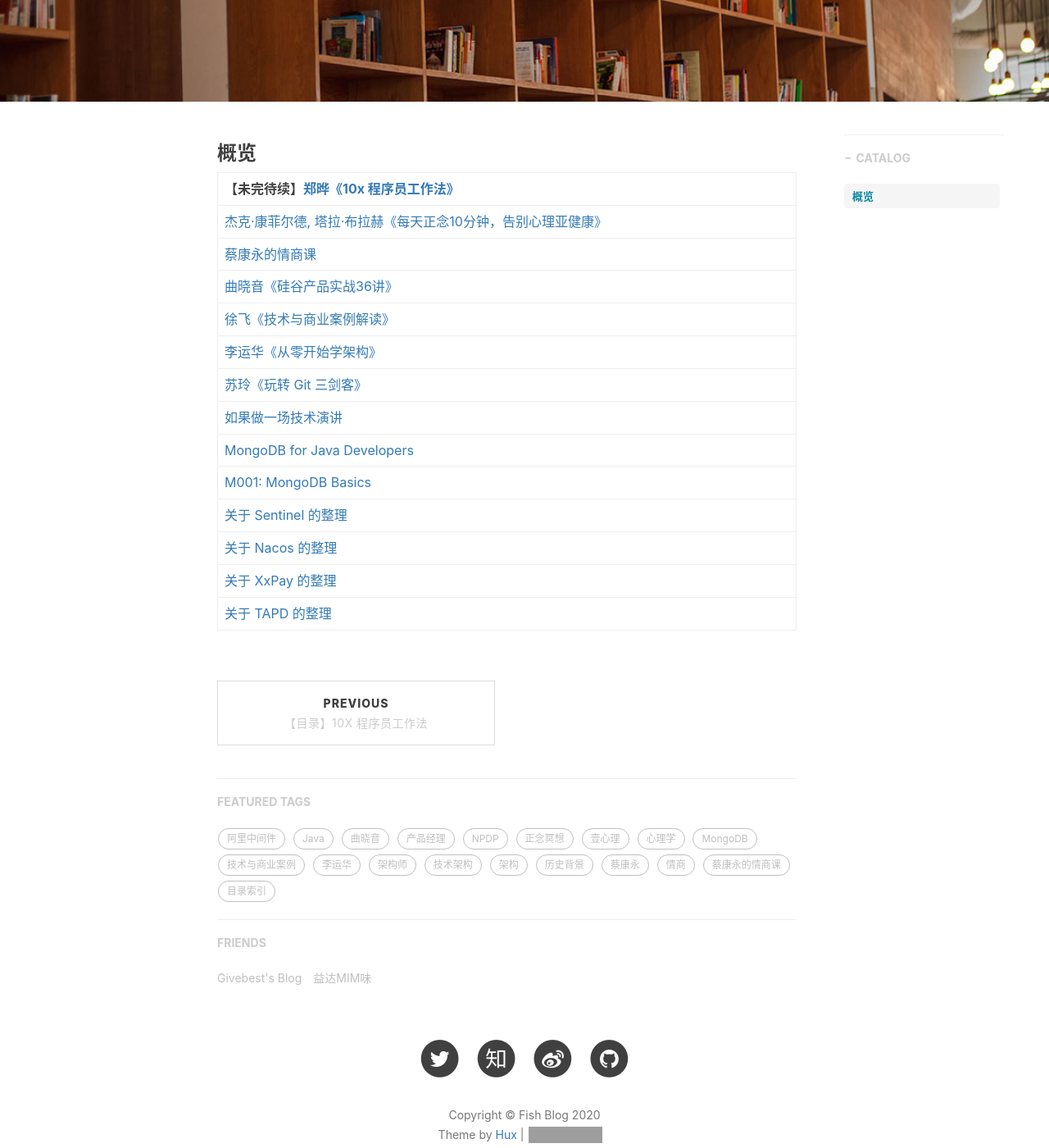
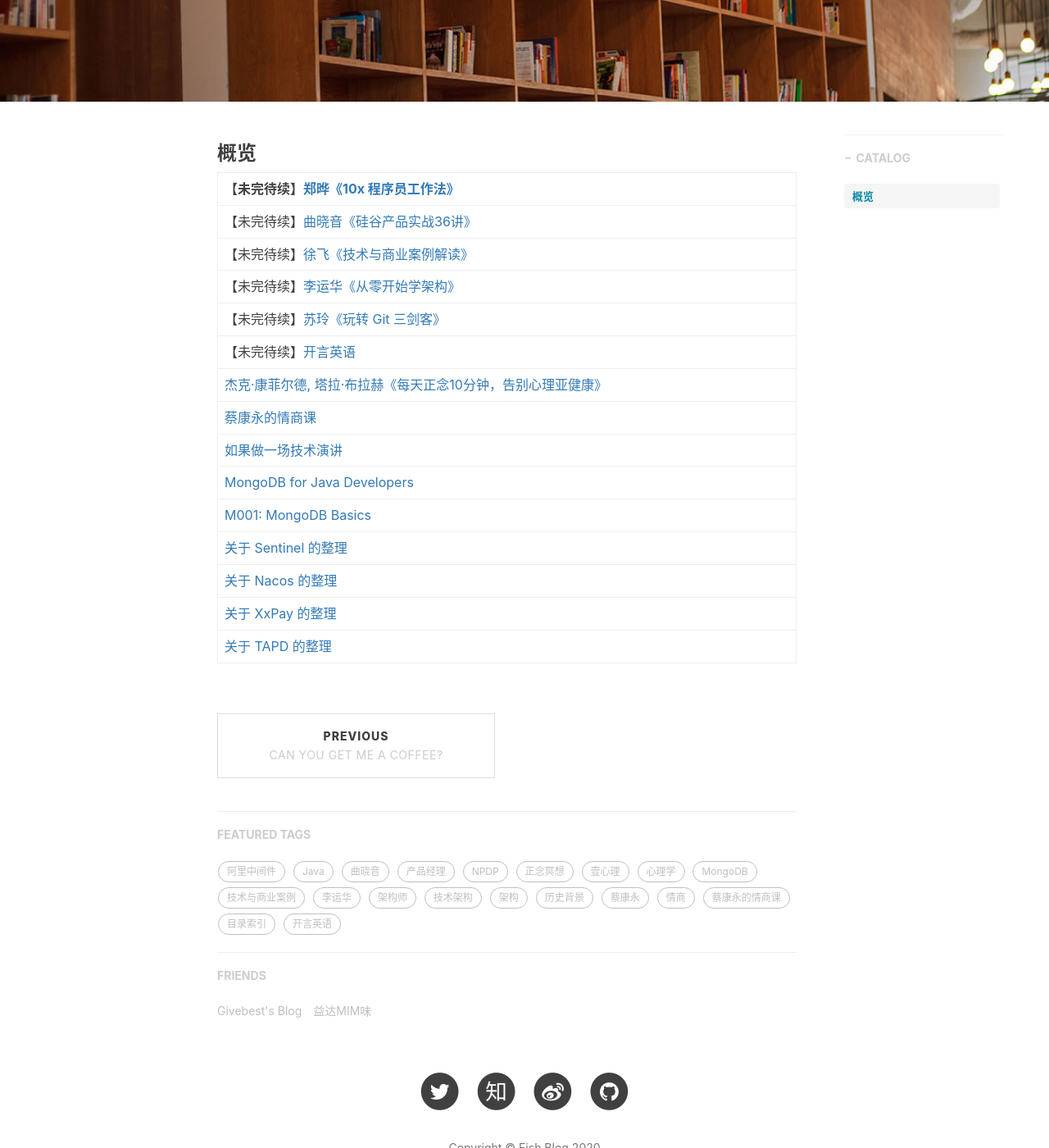
Before and after one commit to yuleizhuai/yuleizhuai.github.io, a Jekyll site: the page built from _posts/2018-11-25-index.markdown, in a window 1280 px wide and 1400 px high, scrolled down 399 px. Shown: the whole window at 82% size. Built offline with Jekyll 4.4.1, drawn with Linux system fonts in a browser that asks for light colours; nearby versions of some CDN libraries; comment, search, counter and statistics services are not loaded; some of the changed lines change nothing that is shown; grey boxes are pictures that could not be loaded.

Commit message:
add open language - Can you get me a coffee?

```diff
--- a/_posts/2018-11-25-index.markdown
+++ b/_posts/2018-11-25-index.markdown
@@ -17,12 +17,13 @@
 
 | 【未完待续】[郑晔《10x 程序员工作法》](https://yulei.vip/2020/06/17/index/) |
 | ------------------------------------------------------------ |
+| 【未完待续】[曲晓音《硅谷产品实战36讲》](https://yulei.vip/2018/09/03/silicon-valley-products/) |
+| 【未完待续】[徐飞《技术与商业案例解读》](https://yulei.vip/2018/11/26/Technology_and_business/) |
+| 【未完待续】[李运华《从零开始学架构》](https://yulei.vip/2018/12/13/learning_architecture_from_zero/) |
+| 【未完待续】[苏玲《玩转 Git 三剑客》](https://yulei.vip/2018/12/13/Play_Git_three_musketeers/) |
+| 【未完待续】[开言英语](https://yulei.vip/2020/02/20/index/)  |
 | [杰克·康菲尔德, 塔拉·布拉赫《每天正念10分钟，告别心理亚健康》](https://yulei.vip/2018/09/18/mindful/) |
 | [蔡康永的情商课](https://yulei.vip/2019/02/24/index/)        |
-| [曲晓音《硅谷产品实战36讲》](https://yulei.vip/2018/09/03/silicon-valley-products/) |
-| [徐飞《技术与商业案例解读》](https://yulei.vip/2018/11/26/Technology_and_business/) |
-| [李运华《从零开始学架构》](https://yulei.vip/2018/12/13/learning_architecture_from_zero/) |
-| [苏玲《玩转 Git 三剑客》](https://yulei.vip/2018/12/13/Play_Git_three_musketeers/) |
 | [如果做一场技术演讲](https://yulei.vip/2018/12/12/How_to_make_a_good_technical_speech/) |
 | [MongoDB for Java Developers](https://yulei.vip/2018/10/16/Java_Developers/) |
 | [M001: MongoDB Basics](https://yulei.vip/2018/10/16/Basics/) |
--- /dev/null
+++ b/_posts/Open_language/2020-02-20-index.markdown
@@ -0,0 +1,59 @@
+---
+layout:     post
+title:      "【目录】开言英语"
+subtitle:   "作者：于磊 来自：开言英语"
+date:       2020-02-20 00:00:00
+author:     "于磊"
+header-img: "img/10_times_programmer_work_method/35c3207e975934a6c92443f1ec156f29.jpg"
+catalog: true
+tags:
+    - 开言英语
+
+
+---
+
+### 脑图
+
+![mindful_directory](/img/open_language/index.png)
+
+
+
+### A1
+
+#### UNIT 01. 介绍与问候 1
+
+##### Nice to meet you.
+
+##### What's your name?
+
+##### How old are you?
+
+##### Are you Chinese?
+
+
+
+### A2
+
+#### UNIT 07. 询问与请求
+
+##### Can I borrow your phone?
+
+##### Could you show it to me?
+
+##### [Can you get me a coffee?](https://yulei.vip/2020/06/17/coffee/)
+
+
+
+### B1
+
+
+
+### B2
+
+
+
+### C1
+
+
+
+### C2
--- /dev/null
+++ b/_posts/Open_language/2020-06-17-coffee.markdown
@@ -0,0 +1,276 @@
+---
+layout:     post
+title:      "Can you get me a coffee?"
+subtitle:   "作者：于磊 来自：开言英语"
+date:       2020-06-17 00:00:00
+author:     "于磊"
+header-img: "img/silicon_valley_products/06_bg.jpg"
+catalog: true
+tags:
+    - 开言英语
+    - coffee
+
+
+
+---
+
+
+
+# Can you get me a coffee?
+
+> 很累很困的时候来杯咖啡多好！如何拜托同事给你带一杯咖啡？你的咖啡都有哪些要求？
+
+
+
+## 01.词汇练习
+
+**共 6 个词汇**
+
+| 词汇       | 翻译                         |
+| ---------- | ---------------------------- |
+| coffee run | n. 去买咖啡                  |
+| need       | v. 需要                      |
+| take       | v. 接受、接纳                |
+| cream      | n. 奶油                      |
+| grad       | v. （尤指匆忙地）拿，取；买  |
+| here's     | cont. 这是（here is 的缩写） |
+
+
+
+## 02.课程精讲
+
+### 课程热身
+
+**Connor**: Hello and welcome to OpenLanguage. This is Connor.
+
+**Lisa**: And this is Lisa.
+
+**Connor**: Today, we have another A2 lesson called "Can you get me a coffee?"
+
+**Lisa**: Get me a coffee?
+
+**Connor**: Yes, that means "can you buy a coffee for me?"
+
+**Lisa**: So in today's dialogue, we have two coworkers, Sarah and Miles.
+
+**Connor**: Yes, Sarah is going to buy a coffee for other people at the office. We call this "a coffee run."
+
+**Lisa**: All right. Now, let's listen to the dialogue.
+
+
+
+### 核心对话
+
+**A**: Hey, Miles. I'm doing a coffee run. Do you need anything?  `嗨，Miles。我要去买咖啡，你想要点什么？`
+
+**B**: Sure, thanks. Can you get me a coffee? `好的，谢谢。你能帮我买杯咖啡吗？`
+
+**A**: Of courese. Do you take cream or sugar? `当然。你要加奶油或者糖吗？`
+
+**B**: No, just black. Hmm, can you get me a sandwich, too? `不用了，黑咖啡就可以。能再帮我再买份三明治吗？`
+
+**A**: Yep, I'll grab one for you. `好的，我帮你买一份。`
+
+**B**: Thanks. Here's some money for everything. `谢谢，这是要买东西的钱。`
+
+**A**: Oh, don't worry. I'll buy it first and then tell you the price. `哦，别但系。我先买，回头告诉你价格。`
+
+**B**: Thanks. `谢谢`
+
+
+
+## 03.对话精讲
+
+> coffee run n. 去买咖啡
+
+**Connor**: Okay, we just heard that dialogue between Sarah and Miles. Sarch says, "I'm doing a coffee run. Do you need anything?"
+
+**Lisa**: Yeah, so a coffee run is when you go to get coffee.
+
+**Connor**: Yeah, is she running to get the coffee?
+
+**Lisa**: No, no, no, no. She's just going to buy the coffee for other people here.
+
+**Connor**: Yeah, many people drink coffee everyday. A coffee run means you leave quickly, buy coffee and come back quickly. You don't stay at the coffee shop.
+
+**Lisa**: Yeah, so you could say, "I'm doing a coffee run." But you could also say, "I'm going on a coffee run."
+
+**Connor**: That's right. Do a coffee run. Go on a coffee run.  You can even do a grocery`（n.食品杂货店）` run.
+
+**Lisa**: Or a beer`（n.啤酒）` run.
+
+**Connor**: Exactly`（adv. 恰好地；正是；精确的；正确地）`. So Sarah says this to Miles and asks?
+
+> need v. 需要
+
+**Lisa**: "Do you need anything?"
+
+**Connor**: Need. So maybe you learned "need." Like we need air. We need water.
+
+**Lisa**: Yeah, we need it to live.
+
+**Connor**: But this "need" is different. It means want, if something really helps me.
+
+**Lisa**: Yeah, for example, "I'm going to the store. Do you need anything?"
+
+**Connor**: Yeah, that could be like eggs and milk. Another sample is, "Today was really hard. I need a beer."
+
+**Lisa**: Yeah, or after exercise, I need a shower.
+
+**Connor**: Yeah, so we don't really need it, but we really want it.
+
+**Lisa**: Yes, okay. So does Miles need anything?
+
+**Connor**: Yes, he does. He says, "Sure, thanks. Can you get me a coffee?"
+
+**Lisa**: Yeah, so "get" here means buy. For example,  I got some new shoes.
+
+**Connor**: Yeah, that means I bought some new shoes.
+
+**Lisa**: So, "can you get me a coffee?" means "can you buy me a coffee?"
+
+**Connor**: So actually`(adv. 实际上；事实上)`, this is out grammar point for today. We will look at what this means a little more closely`（adv. 紧密地；接近地；严密地；亲近地）` later.
+
+> take v.接受、接纳
+
+**Lisa**: Okay, let's go back to our dialogue. So Sarah says, "Of course. Do you take cream or sugar?"
+
+**Connor**: So Miles wants a coffee and she asks this question "take." He is not talking anything like "Don't take my pencil."
+
+**Lisa**: Yeah, no. When someone says, "Do you take cream or sugar?" They mean, "Do you want this in your coffee?"
+
+**Connor**: Do you put it in your coffee? For example, I don't take sugar in my coffee beacuse It's too sweet.
+
+**Lisa**: Okay, so you don't put sugar in your coffee. Now there's another question that you'll often hear, "How do you take your coffee?"
+
+> cream n.奶油
+
+**Connor**: So what do you put in your coffee? Well, I sometimes take cream in my coffee.
+
+**Lisa**: Woo, cream. I love cream too, but what is it?
+
+**Connor**: So cream is from a cow. It's milk for coffee or ice cream. It makes your coffee look milky or creamy.
+
+**Lisa**: Yean, so you can put it in your coffee. You can put it in your tea.
+
+**Connor**: Now, cream can be for drinking. It can also be for your face, like sun cream.
+
+**Lisa**: Yeah, so sun cream helps your skin in the sun.
+
+**Connor**: Umm, makes it soft too. All right, so back to the dialogue here. "Do you take cream or sugar?" Sarah asks this question and what does Miles say?
+
+**Lisa**: He says, "No, just black." So when it's black, there's no cream, there's no sugar.
+
+**Connor**: Just black coffee. But he has one more question. He says, "Can you get me a sandwich, too?"
+
+> grab v.（尤指匆忙地）拿，取；买
+
+**Lisa**: And Sarah says, "Yep, I'll grab one for you."
+
+**Connor**: Okay, "grab" is using your hands to take or get something.
+
+**Lisa**: Yeah, and often you're doing this very quickly.
+
+**Connor**: Yeah, here it actually means buy. I'll buy one for you. Usually for something easy, cheap or quick.
+
+**Lisa**: Yeah, like "Let's grab some beer."
+
+**Connor**: Right, that means let's buy some beer. Now, it doesn't mean buy. For example, "Oh, it's cold outside. Grab a jacket."
+
+**Lisa**: Yeah, or grab an umbrella. Okay, but it's a really good thing to say, "Yep, I'll grab one for you" when someone asks you to buy a coffee.
+
+> here’s cont. 这是（here is 的缩写）
+
+**Connor**: Yes, that's very nice, very friendly and because Miles is very friendly, he says, "Thanks. Heres's some money for everything."
+
+**Lisa**: Yeah, so here he says, "Here's some money for everything." So "here's" is "here is." Now, you might already konw "there is, there are." But when use "there," it's for away.
+
+**Connor**: "Here" is closer. For examle, maybe it's in my hand.
+
+**Lisa**: Yeah, here's some money. I'm putting the money in your hand.
+
+**Connor**: And the meaning here actually is "I give you this" or "I will give you this."
+
+**Lisa**: Yeah, like "Here's my number."
+
+**Connor**: Woo, phone number.
+
+**Lisa**: Yeah.
+
+**Connor**: Right, so "here's some money for everything" means "I'm giving you the money."
+
+**Lisa**: That's right, but Sarah sasy, "Oh, don't worry. I'll but it first and then tell you the price."
+
+**Connor**: Oh, tell you the price. This means "tell the price to you." This is also part of our grammar point for today. And that takes us to the end of the dialogue. So, finally, let's look at this **grammar**. So we have "get me a coffee." "get me a sandwich," "tell you the price." Let's finally look at this grammar.
+
+**Lisa**: Yes, let's look at the first one. "Can you get me a coffee?" Now, there's another way we can say this, right? We can also say, "Can you get a coffee for me?"
+
+**Connor**: That's right, so which one is correct? Is "get a  coffee for me" wrong?
+
+**List**: No, both are okay.
+
+**Connor**: So, let's take a look. I can say "get a coffee." "Get" is the verb. "Coffee" is the direct object. So "get me a coffee" has the same meaning. To say this, we put the person after the verb and then finally "coffee" at the end.
+
+**Lisa**: Yes, and when you say "get me a coffee," "me" is the indirect`（ajd. 间接的；迂回的；非直截了当的）` object. The indirect object is usually the person and the direct object is the thing. And when we say it this way, "Can you get me a coffee?" We don't say "to me" or "for me."
+
+**Connor**: Right, "get to me a coffee," "get for me a coffee." No, no, that's not correct.
+
+**Lisa**: Okay, so I'm going to give you a sentence and then we will change it.
+
+**Connor**: Okay.
+
+**Lisa**: Tell a secret to me.
+
+**Connor**: Tell me a secret.
+
+**Lisa**: Give a present to him.
+
+**Connor**: Give hime a present.
+
+**Lisa**: I made a cake for you.
+
+**Connor**: I made you a cake.
+
+**Lisa**: Okay, great! And one more example from our dialogue: tell the price to you.
+
+**Connor**: That is "tell you the price."
+
+**Lisa**: Okay, great! Now we still have more examples for you in the grammar section`（n. 截面；部分；部门；地区；章节）`. So please go ahead and look at that. Now, let's listen to the dialogue one more time.
+
+
+
+## 04.课程回顾
+
+**A**: Hey, Miles. I'm doing a coffee run. Do you need anything?  `嗨，Miles。我要去买咖啡，你想要点什么？`
+
+**B**: Sure, thanks. Can you get me a coffee? `好的，谢谢。你能帮我买杯咖啡吗？`
+
+**A**: Of courese. Do you take cream or sugar? `当然。你要加奶油或者糖吗？`
+
+**B**: No, just black. Hmm, can you get me a sandwich, too? `不用了，黑咖啡就可以。能再帮我再买份三明治吗？`
+
+**A**: Yep, I'll grab one for you. `好的，我帮你买一份。`
+
+**B**: Thanks. Here's some money for everything. `谢谢，这是要买东西的钱。`
+
+**A**: Oh, don't worry. I'll buy it first and then tell you the price. `哦，别但系。我先买，回头告诉你价格。`
+
+**B**: Thanks. `谢谢`
+
+------
+
+**Connor**: Okay, we heard that dialogue again. I'd like to know, Lisa, how do you take your coffee?
+
+**Lisa**: Woo, I take my coffee with cream, but no sugar.
+
+**Connor**: Oh, I like my coffee just black.
+
+**Lisa**: Woo, actually this makes me really want to drink coffee. Maybe we should do a coffee run.
+
+**Connor**: Oh, sure. I'll go. I'll grab you a coffee.
+
+**Lisa**: Sounds good. Okay, guys, do you like coffee? Do you do coffee runs?
+
+**Connor**: Practice your English in the comments and we'll talk to you later.
+
+**Lisa**: Yep, see you next time.
```
Also changed, not shown: img/open_language/index.png (added).
